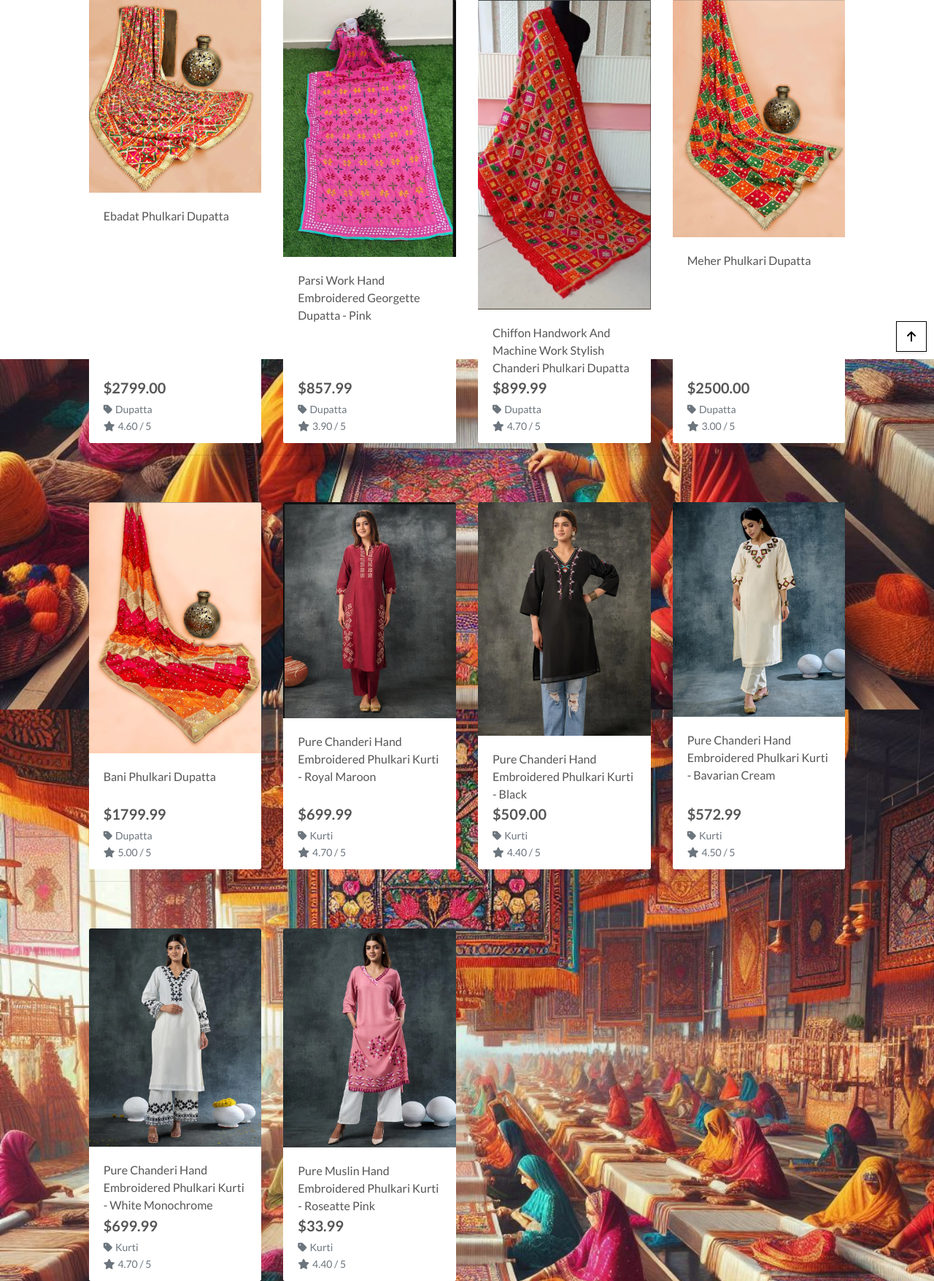
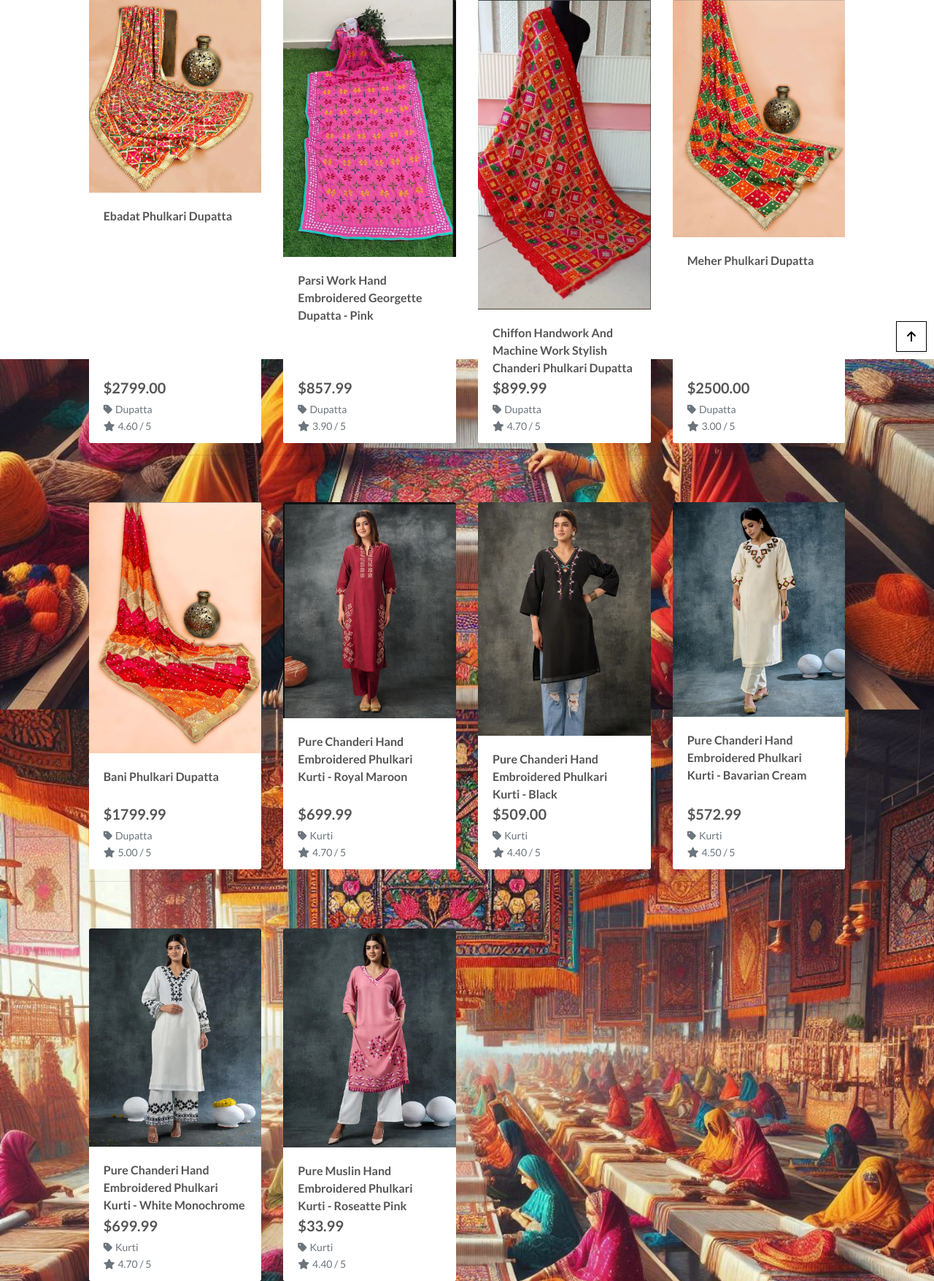
Before and after one commit to Sugandhi13/phulkari_world, a Django app: page /products/ in a window 1280 px wide. Shown: the part 308-2063 px from the top of the page at 73% size. Run offline with Django 3.2, Linux system fonts and the light colour scheme; data comes from the database, SQL or seed files in the repository; some libraries are stand-ins or nearby versions.

Commit message:
Updated product name font as bold

```diff
--- a/products/templates/products/product_detail.html
+++ b/products/templates/products/product_detail.html
@@ -28,7 +28,7 @@
             </div>
             <div class="col-12 col-md-6 col-lg-4">
                 <div class="product-details-container mb-5 mt-md-5">
-                    <p class="mb-0">{{ product.name }}</p>
+                    <p class="mb-0 font-weight-bold ">{{ product.name }}</p>
                     <p class="lead mb-0 text-left font-weight-bold">${{ product.price }}</p>
                     {% if product.category %}
                     <p class="small mt-1 mb-0">
--- a/products/templates/products/products.html
+++ b/products/templates/products/products.html
@@ -64,7 +64,7 @@
                                 </a>
                                 {% endif %}
                                 <div class="card-body pb-0">
-                                    <p class="mb-0">{{ product.name }}</p>
+                                    <p class="mb-0 font-weight-bold">{{ product.name }}</p>
                                 </div>
                                 <div class="card-footer bg-white pt-0 border-0 text-left">
                                     <div class="row">
```
